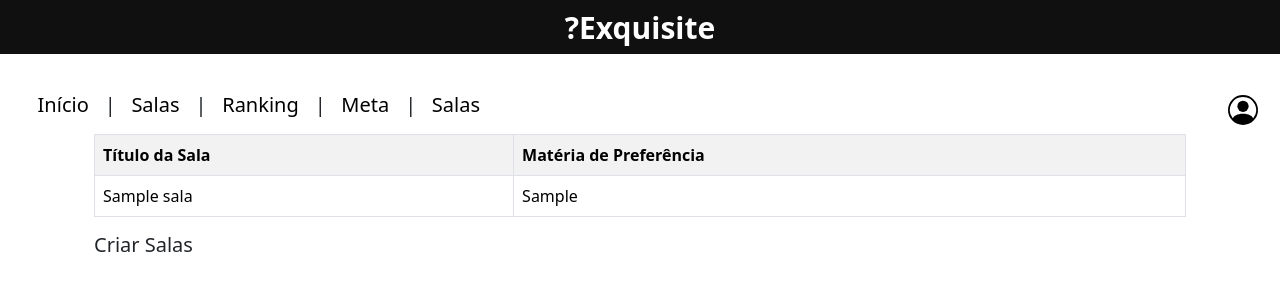
After one commit to leticiagomesilva/Projeto-FDS, a Django app: page /acessar_salas/ in a window 1280 px wide. The commit adds this page. Shown: the top 300 px of the page. Run offline with Django 4.2, Linux system fonts and the light colour scheme; tables that the repository leaves empty hold one stand-in row (values such as "Sample post"); parts of the project's set-up code (start-up, migrations or seed data) failed here and were passed over.

Commit message:
criação de salas de Estudo

```diff
--- a/exquisite/apps/models.py
+++ b/exquisite/apps/models.py
@@ -35,3 +35,7 @@ class Meta(models.Model):
 
 class responder(models.Model):
     resposta_nova= models.TextField(max_length=255)
+
+class Salas(models.Model):
+    titulo_sala = models.TextField(max_length=255)
+    preferencia = models.TextField(max_length=255)
--- /dev/null
+++ b/exquisite/apps/templates/apps/acessar_salas.html
@@ -0,0 +1,24 @@
+{% extends 'apps/base.html' %}
+{% block content %}
+<br>
+<br>
+<br>
+    <div class="container">
+        <table name="tabela" class="table table-bordered table-striped">
+            <tr>
+                <th>Título da Sala</th>
+                <th>Matéria de Preferência</th>
+            </tr>
+            {% for sala in salas %}
+            <tr>
+                <td>{{sala.titulo_sala}}</td>
+                <td>{{sala.preferencia}}</td>
+            </tr>
+            {% endfor %}
+        </table>
+        <a class="navbar-brand" href="{% url 'criar_salas' %}">
+            <h5>Criar Salas</h5>
+        </a>
+    </div>
+
+{% endblock content %}
--- a/exquisite/apps/templates/apps/base.html
+++ b/exquisite/apps/templates/apps/base.html
@@ -96,6 +96,10 @@
                 <a class="navbar-brand" href="{% url 'acessar_meta' %}" name="acessar_meta">
                     <h5>Meta</h5>
                 </a>
+                <h5>|&#160&#160&#160</h5>
+                <a class="navbar-brand" href="{% url 'salas' %}" name="salas">
+                    <h5>Salas</h5>
+                </a>
             </div>
           </nav>
     </div>
--- a/exquisite/apps/templates/apps/salas.html
+++ b/exquisite/apps/templates/apps/salas.html
@@ -1,4 +1,7 @@
 {% extends 'apps/base.html' %}
 {% block content %}
-
+<div class="center">
+    <a class="btn btn-outline-dark btn-lg" href="{% url 'criar_salas' %}" role="button" name="criar_salas">Criar Salas<a>
+    <a class="btn btn-outline-dark btn-lg" href="{% url 'acessar_salas' %}" role="button" name="acessar_salas">Acessar Salas</a>
+</div>
 {% endblock content %}
--- a/exquisite/apps/urls.py
+++ b/exquisite/apps/urls.py
@@ -11,6 +11,8 @@ urlpatterns = [
     path('acessar_perguntas/', views.acessar_perguntas, name="listagem_perguntas"),
     path('login/', views.login, name="login"),
     path('salas/', views.salas, name="salas"),
+    path('criar_salas/', views.criar_salas, name="criar_salas"),
+    path('acessar_salas/', views.acessar_salas, name="acessar_salas"),
     path('cadastro/', views.cadastro, name="cadastro"),
     path('avaliar/', views.avaliar, name="avaliar"),
     path('avaliacao_sucesso/', views.avaliacao_sucesso, name='avaliacao_sucesso'),
--- a/exquisite/apps/views.py
+++ b/exquisite/apps/views.py
@@ -69,6 +69,22 @@ def acessar_perguntas(request):
 def salas(request):
     return render(request, 'apps/salas.html')
 
+def criar_salas(request):
+    return render(request, 'apps/criar_salas.html')
+
+def acessar_salas(request):
+    if request.method == 'POST':
+        novo_sala = Salas()
+        novo_sala.titulo_sala = request.POST.get('titulo_sala')
+        novo_sala.preferencia = request.POST.get('preferencia')
+
+        if novo_sala.titulo_sala and novo_sala.preferencia:
+            novo_sala.save()
+
+    salas = {
+        'salas': Salas.objects.all()
+    }
+    return render(request, 'apps/acessar_salas.html', salas)
 
 def login(request):
     context = {
```
Also changed, not shown: exquisite/apps/templates/apps/criar_salas.html (added, +15 -0 lines), exquisite/apps/migrations/0012_salas.py (added).
